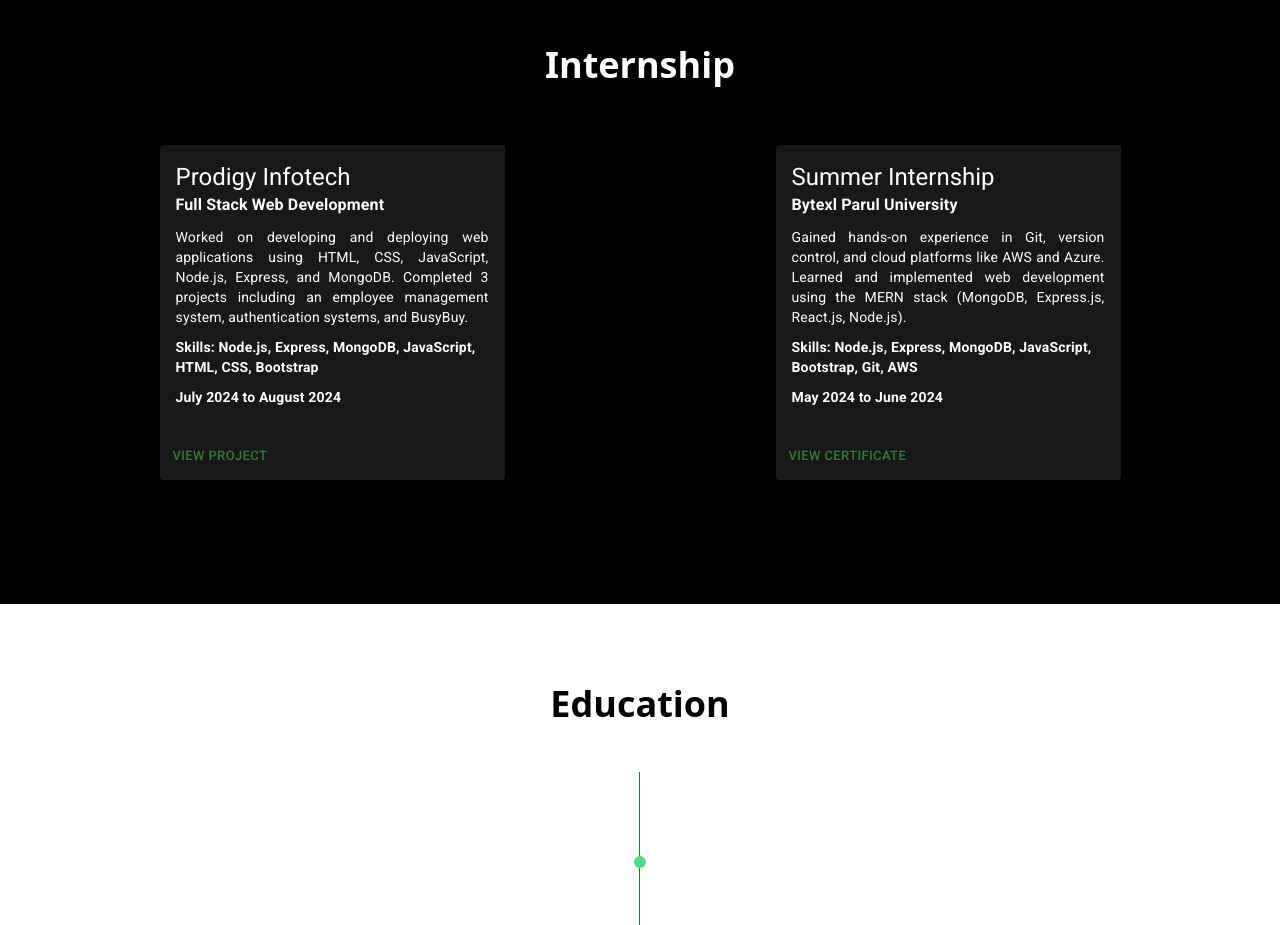
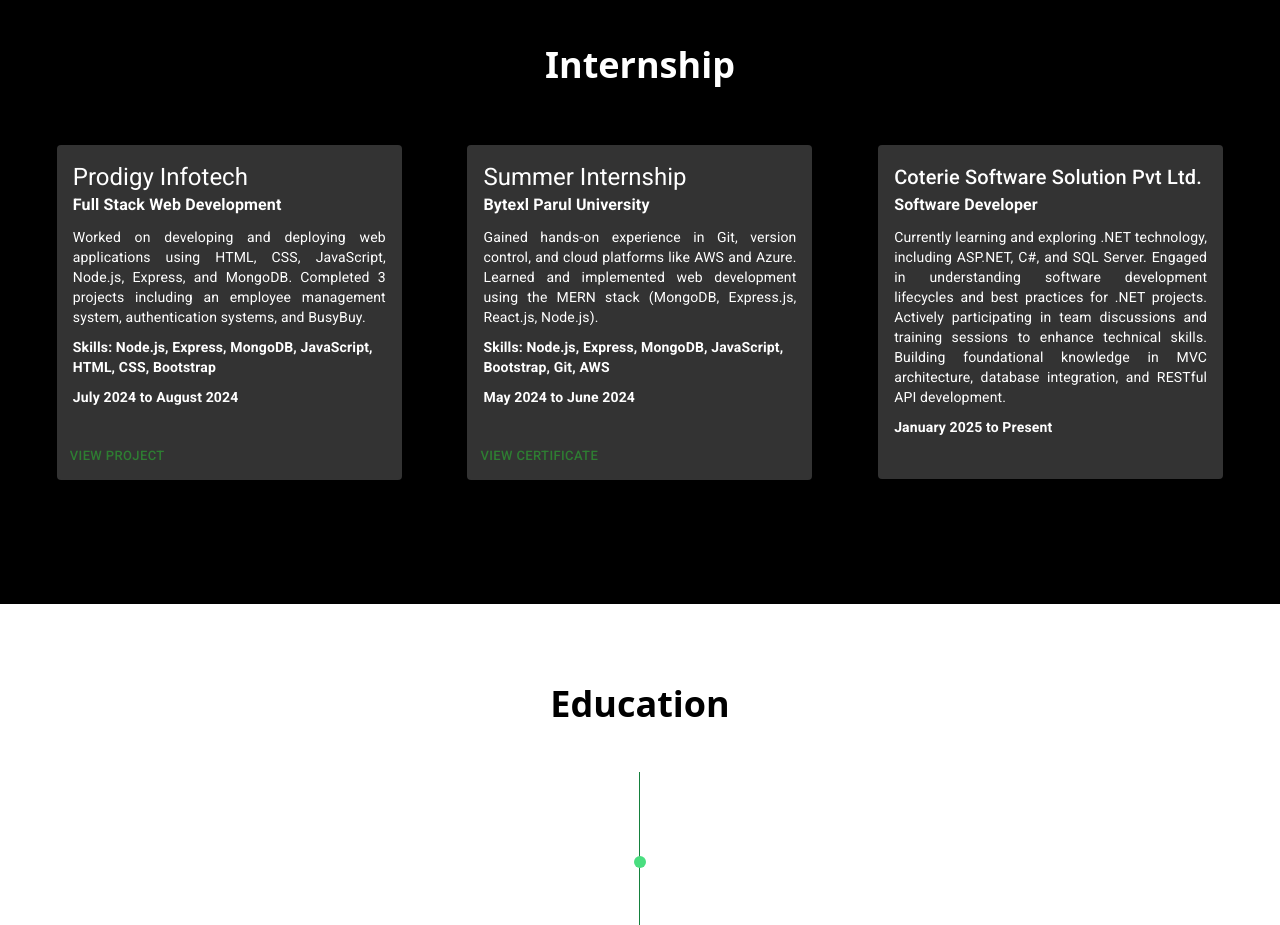
Before and after one commit to Shakshi94/portfolio, a React (Vite) app: page / in a window 1280 px wide. Shown: the part 3820-4745 px from the top of the page. Built offline with nearby package versions, Linux system fonts and the light colour scheme.

Commit message:
adding internship

```diff
--- a/src/components/internship.jsx
+++ b/src/components/internship.jsx
@@ -13,7 +13,7 @@
             sx={{
               maxWidth: 345,
               margin: "20px auto",
-              backgroundColor: "#181818",
+              backgroundColor: "#333",
               color: "white",
               "&:hover": {
                 transform: "scale(1.05)",
@@ -55,7 +55,7 @@
             sx={{
               maxWidth: 345,
               margin: "20px auto",
-              backgroundColor: "#181818",
+              backgroundColor: "#333",
               color: "white",
               "&:hover": {
                 transform: "scale(1.05)",
@@ -92,6 +92,50 @@
             </CardActions>
           </Card>
         </div>
+
+         {/* Third Internship */}
+        <div className="w-full sm:w-1/2 lg:w-auto mb-4">
+          <Card
+            sx={{
+              maxWidth: 345,
+              margin: "20px auto",
+              backgroundColor: "#333",
+              color: "white",
+              "&:hover": {
+                transform: "scale(1.05)",
+                boxShadow: "0 6px 20px rgba(255, 255, 255, 0.2)",
+              },
+            }}
+          >
+            <CardContent>
+              <Typography variant="h6" color="white">
+                Coterie Software Solution Pvt Ltd.
+              </Typography>
+              <Typography component="div" sx={{ fontWeight: "bold" }}>
+                Software Developer
+              </Typography>
+              <Typography variant="body2" color="white" sx={{ margin: "10px 0" }}>
+                <p className="text-justify">
+                  Currently learning and exploring .NET technology, including ASP.NET, C#, and SQL Server.
+                  Engaged in understanding software development lifecycles and best practices for .NET projects.
+                  Actively participating in team discussions and training sessions to enhance technical skills.
+                  Building foundational knowledge in MVC architecture, database integration, and RESTful API development.
+                </p>
+              </Typography>
+              {/* <Typography variant="body2" sx={{ fontWeight: "bold" }}>
+                Skills: JavaScript, HTML, CSS, Bootstrap,C#
+              </Typography> */}
+              <Typography variant="body2" sx={{ fontWeight: "bold", margin: "10px 0" }}>
+                January 2025 to Present
+              </Typography>
+            </CardContent>
+            <CardActions>
+              {/* <Button size="small" color="success" href="https://github.com/Shakshi94" target="blank">
+                View Project
+              </Button> */}
+            </CardActions>
+          </Card>
+        </div>
       </div>
     </div>
   );
```
